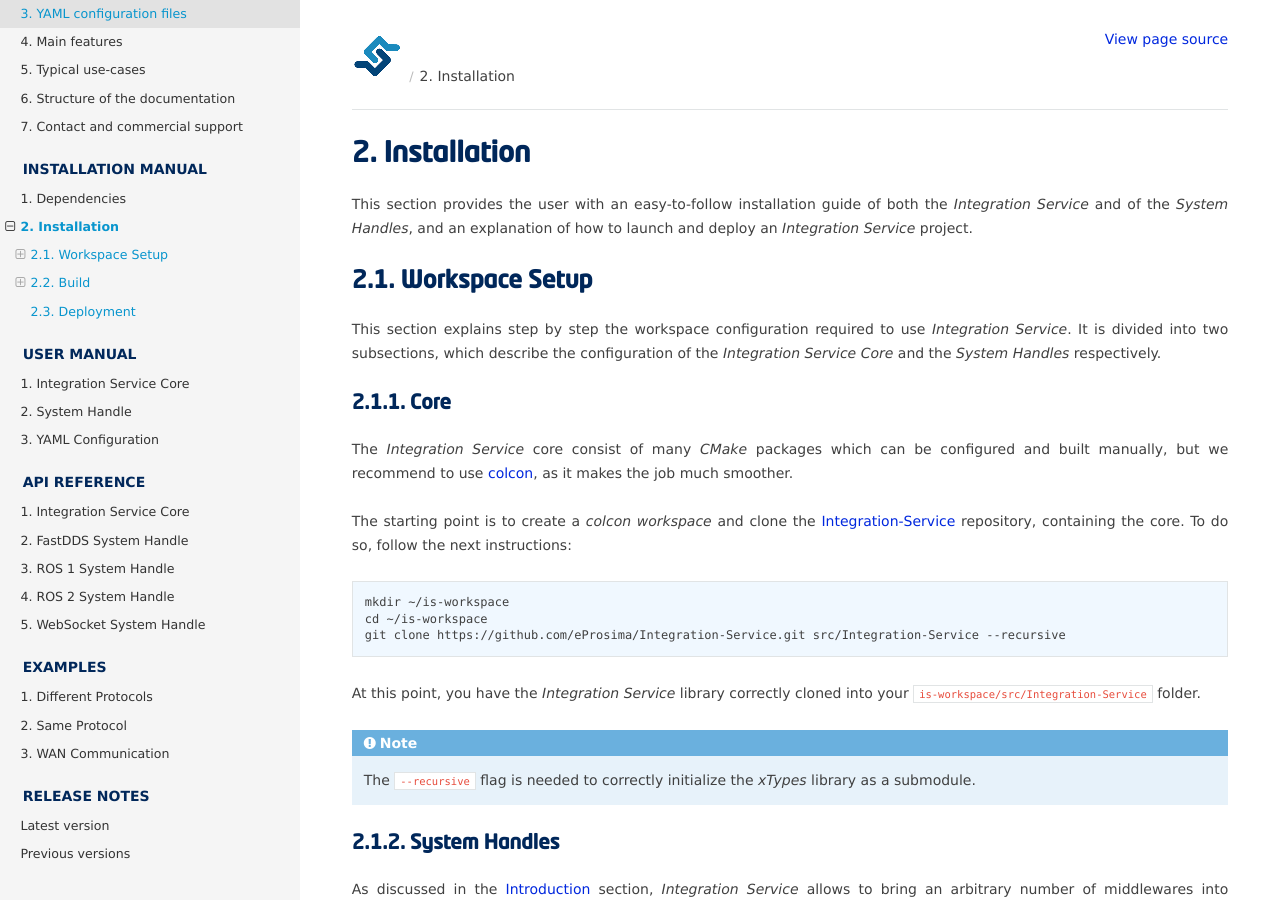
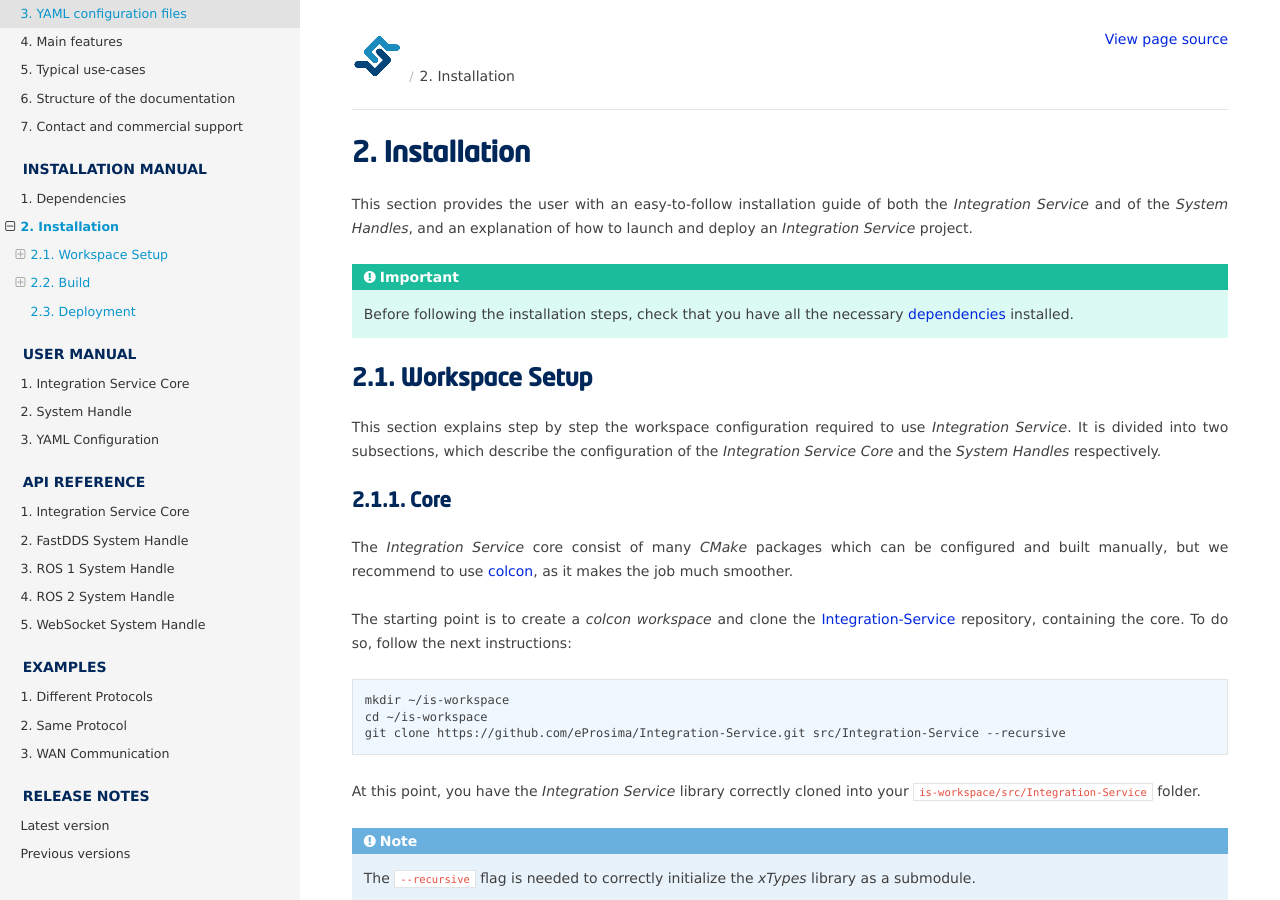
Before and after one commit to eProsima/Integration-Service-docs, a Sphinx documentation site: the page built from docs/installation_manual/installation.rst, in a window 1280 px wide and 900 px high. Built offline with Sphinx 7.4.7 and the Read the Docs theme 2.0.0, drawn with Linux system fonts in a browser that asks for light colours.

Commit message:
Add note to installation manual

```diff
--- a/docs/installation_manual/external_dep.rst
+++ b/docs/installation_manual/external_dep.rst
@@ -2,8 +2,6 @@
     :format: html
 
 .. _external_dependencies:
-
-.. rst-class:: bignums
 
 Dependencies
 ============
--- a/docs/installation_manual/installation.rst
+++ b/docs/installation_manual/installation.rst
@@ -6,6 +6,9 @@ Installation
 This section provides the user with an easy-to-follow installation guide of both
 the *Integration Service* and of the *System Handles*,
 and an explanation of how to launch and deploy an *Integration Service* project.
+
+.. important::
+  Before following the installation steps, check that you have all the necessary :ref:`dependencies <external_dependencies>` installed.
 
 .. _workspace_setup:
 
```
